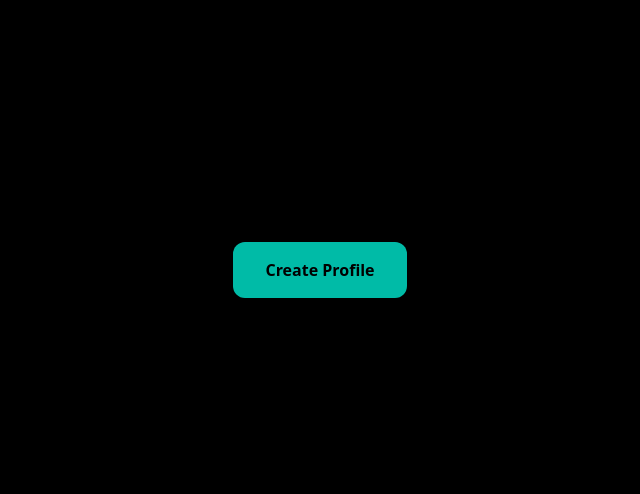
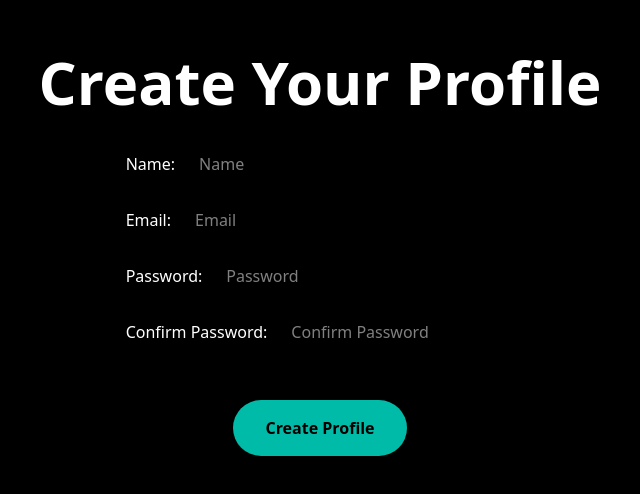
Before and after one commit to bowman-crego/habit-tool, a React (Vite) app in the folder client/: page /create-profile in a window 1280 px wide. Shown: the part 146-640 px from the top of the page, without its empty margins (320-960 px from the left). Built offline with nearby package versions, Linux system fonts and the light colour scheme.

Commit message:
added frontend design to create profile page

```diff
--- a/client/src/main.tsx
+++ b/client/src/main.tsx
@@ -4,7 +4,7 @@ import App from './App.js'
 import WelcomePage from './pages/WelcomePage.js'
 import CreateProfile from './pages/CreateProfile.js'
 import SetWeeklyGoals from './pages/SetWeeklyGoals.js'
-import Home from './pages/Home.js'
+import User from './pages/User.js'
 import './index.css'
 
 
@@ -20,8 +20,8 @@ const router = createBrowserRouter([
         path: '/create-profile',
         element: <CreateProfile/>
       }, {
-        path: '/home',
-        element: <Home/>
+        path: '/user',
+        element: <User/>
 
       }, {
         path: '/goals' ,
--- a/client/src/pages/CreateProfile.tsx
+++ b/client/src/pages/CreateProfile.tsx
@@ -1,15 +1,69 @@
-const CreateProfile = () =>{
+import React from "react";
+// import { useNavigate } from "react-router-dom";
+import { useState } from "react";
+const CreateProfile = () => {
 
+const [name, setName] = useState("");
+const [email, setEmail] = useState("");
+const [password, setPassword] = useState("");
+const [confirmPassword, setConfirmPassword] = useState("");
 
+const handleSubmit = (e: React.FormEvent) => {
+    e.preventDefault();
+    console.log("submitting form");
+};
 
-return(
-    <div className="bg-black h-screen flex flex-col justify-center items-center text-primary">
-        <div className="text-white text-center text-6xl font-bold">
-
-        </div>
-        <div>
-            <button onClick={() => navigate("/create-profile")}className="bg-teal-500 hover:bg-teal-300 rounded-xl font-bold text-black mt-8 py-4 px-8">Create Profile</button>
-        </div>
+return (
+    <div className="text-white bg-black h-screen flex flex-col justify-center items-center text-primary">
+        <div className="text-white text-center text-6xl font-bold">Create Your Profile</div>
+        <form onSubmit={handleSubmit} className="flex flex-col items-left mt-8">
+            <div>
+                <label className="px-4">Name:</label>
+                <input
+                    type="text"
+                    placeholder="Name"
+                    value={name}
+                    onChange={(e) => setName(e.target.value)}
+                    className="mb-4 p-2 rounded"
+                />
+            </div>
+            <div className="">
+            <label className="px-4">Email:</label>
+                <input
+                    type="email"
+                    placeholder="Email"
+                    value={email}
+                    onChange={(e) => setEmail(e.target.value)}
+                    className="mb-4 p-2 rounded"
+                />
+            </div>
+            <div>
+            <label className="px-4">Password:</label>
+                <input
+                    type="password"
+                    placeholder="Password"
+                    value={password}
+                    onChange={(e) => setPassword(e.target.value)}
+                    className="mb-4 p-2 rounded"
+                />
+            </div>
+            <div>
+            <label className="px-4">Confirm Password:</label>
+                <input
+                    type="password"
+                    placeholder="Confirm Password"
+                    value={confirmPassword}
+                    onChange={(e) => setConfirmPassword(e.target.value)}
+                    className="mb-4 p-2 rounded"
+                />
+            </div>
+        </form>
+            <button
+                type="submit"
+                className="bg-teal-500 hover:bg-teal-300 rounded-full font-bold text-black mt-8 py-4 px-8"
+            >
+                Create Profile
+            </button>
     </div>
 );
 
--- a/client/src/pages/Home.tsx
+++ /dev/null
@@ -1,11 +0,0 @@
-const Home = () => {
-
-
-
-return(
-    <div> </div>
-);
-
-};
-
-export default Home;
--- /dev/null
+++ b/client/src/pages/User.tsx
@@ -0,0 +1,13 @@
+// import { useNavigate } from "react-router-dom";
+
+const User = () => {
+
+
+
+return(
+    <div></div>
+);
+
+};
+
+export default User;
--- a/client/src/pages/WelcomePage.tsx
+++ b/client/src/pages/WelcomePage.tsx
@@ -13,7 +13,7 @@ return (
             <div className="">Habit</div>
         </div>
         <div>
-            <button onClick={() => navigate("/create-profile")}className="bg-teal-500 hover:bg-teal-300 rounded-xl font-bold text-black mt-8 py-4 px-8">Let's Get Started</button>
+            <button onClick={() => navigate("/create-profile")}className="bg-teal-500 hover:bg-teal-300 rounded-full font-bold text-black mt-8 py-4 px-8">Let's Get Started</button>
         </div>
     </div>
 )
```
